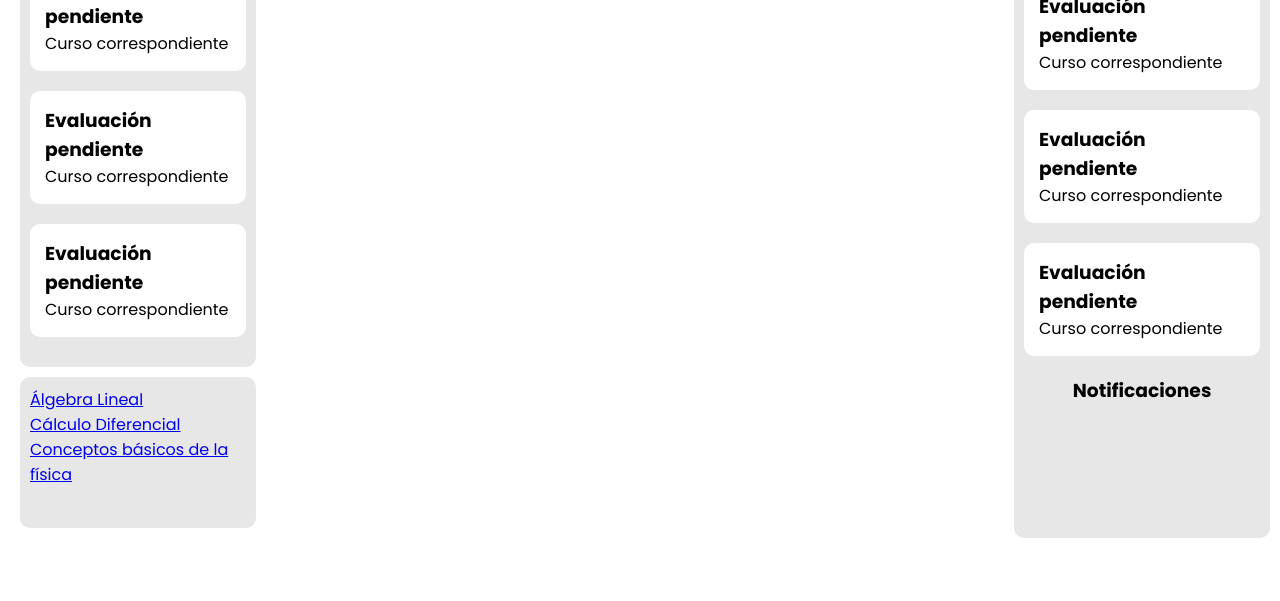
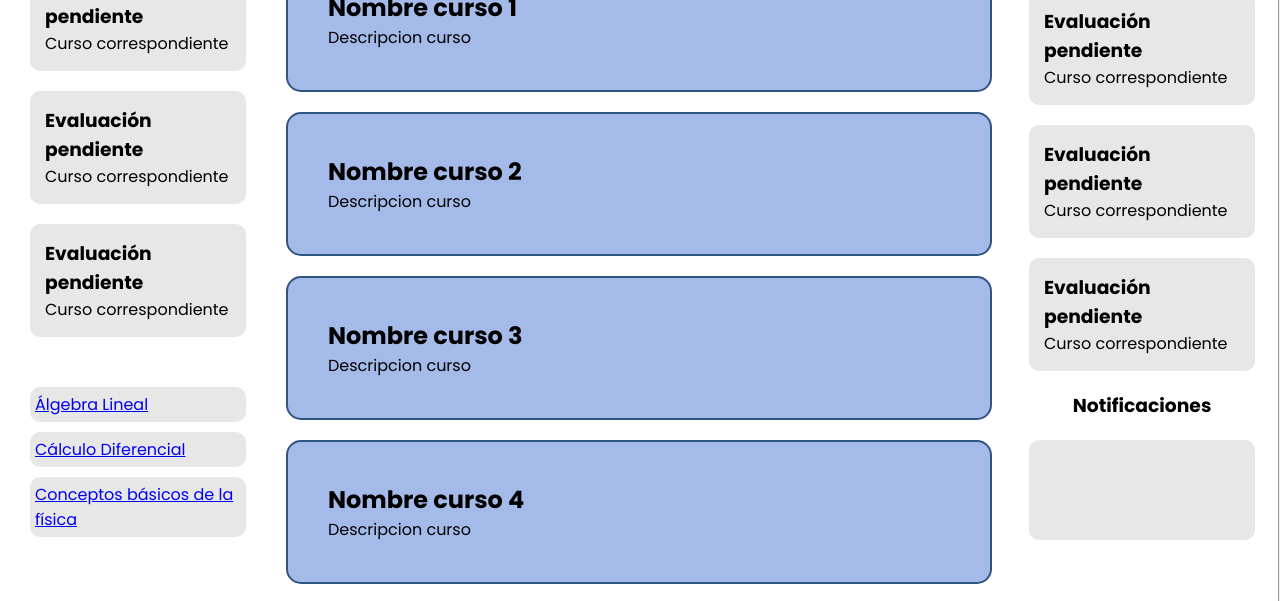
Before and after one commit to EduMirandaC/Educanexo, a plain HTML site: page Principal/principal.html in a window 1280 px wide. Shown: the part 152-753 px from the top of the page. Drawn offline with Linux system fonts and the light colour scheme.

Commit message:
cursos page

```diff
--- a/Principal/mainStyle.css
+++ b/Principal/mainStyle.css
@@ -1,120 +1,5 @@
 @import url('https://fonts.googleapis.com/css2?family=Poppins:wght@400;500;600;700;800&display=swap');
 
-/*
-body {
-    font-family: 'Poppins', sans-serif;
-    height: 145vh;
-    position: relative;
-}
-
-.container {
-    max-width: 1200px;
-    margin: 0 auto;
-}
-
-header {
-    width: 100%;
-    position: fixed;
-    top: 0;
-    left: 0;
-    display: flex;
-
-    align-items: center;
-    padding: 0 5%;
-    height: 100px;
-}
-
-.header h2 {
-    margin: 0;
-    margin-left: 10px;
-}
-
-.logo-container {
-    margin-right: 0px;
-}
-
-.logo {
-    height: 50px;
-}
-
-.header ul {
-    margin-left: 600px;
-}
-
-.menu {
-    display: flex;
-    justify-content: center;
-    align-items: center;
-}
-
-.item {
-    margin: 0 15px;
-    font-size: 18px;
-    font-weight: 600;
-    cursor: pointer;
-    color: #000000;
-}
-
-.item:hover {
-    color: #28b0e6;
-}
-
-#menu {
-    display: none;
-}
-
-.menu-icono {
-    width: 25px;
-}
-
-label {
-    cursor: pointer;
-    display: none;
-}
-
-.btn {
-    padding: 10px 24px;
-    border-radius: 30px;
-    background-color: #28b0e6;
-    color: #f2f2f2;
-    font-weight: 600;
-    cursor: pointer;
-}
-
-.btn:hover {
-    background-color: #228ab4;
-}
-
-@media(max-width:991px) {
-    .menu {
-        padding: 30px;
-        margin: 0;
-    }
-    label {
-        display: initial;
-    }
-    .menu {
-        position:absolute;
-        top: 100%;
-        left: 0;
-        right: 0;
-        background-color: #323337;
-        display: none;
-    }
-    .item {
-        margin: 0 0 20px 0;
-        width: 100%;
-    }
-    .btn {
-        width: 100px;
-    }
-    #menu:checked ~ .menu {
-        display: initial;
-    }
-}
-*/
-
-/* Reset de estilos para asegurar la consistencia en diferentes navegadores */
 * {
     margin: 0;
     padding: 0;
@@ -127,6 +12,7 @@ body {
     font-family: 'Poppins', sans-serif;
     position: relative;
     margin: 0;
+    display: flex;
 }
 
 /* Estilos del Header */
@@ -142,6 +28,16 @@ body {
     left: 0;
     height: 70px;
     z-index: 1000;
+}
+
+.header a{
+    text-decoration: none; /* Elimina el subrayado por defecto */
+    outline: none; /* Elimina el relieve azul al enfocar el enlace */
+    color: black;
+}
+
+.header a:hover {
+    text-decoration: underline; /* Agrega subrayado solo al pasar el ratón sobre el enlace */
 }
 
 .logo-container {
@@ -177,13 +73,11 @@ main {
     display: flex;
     justify-content: left; /* Centrar horizontalmente */
     align-items: flex-start; /* Alinear arriba verticalmente */
-    margin-top: 80px;
+    margin-top:90px;
     min-height: 100vh;
     margin-left: calc(20% + 20px);
-}
-
-/* Estilos del Contenedor Central */
-main {
+    margin-right: calc(20% + 20px);
+    margin-bottom: 50px;
     flex: 1;
     padding: 10px;
     background-color: white;
@@ -197,7 +91,6 @@ main {
     height: 75%;
     top: 70px;
     margin-left: 10px;
-    margin-top: 20px;
     position: fixed;
     display: flex;
     flex-direction: column;
@@ -214,44 +107,61 @@ main {
 
 .ev-pendientes {
     width: 100%;
-    background-color: #e8e7e7; /* Color para diferenciar de la barra derecha */
+    background-color: white; /* Color para diferenciar de la barra derecha */
     margin-bottom: 10px;
     border-radius: 10px;
 }
 
 .recomendaciones {
     width: 100%;
-    background-color: #e8e7e7; /* Otro color para diferenciar de la barra derecha */
+    background-color: white; /* Otro color para diferenciar de la barra derecha */
     border-radius: 10px;
+}
+
+.rec-recom ul li {
+    background-color: #e8e7e7; /* Color de fondo, ajusta según sea necesario */
+    padding: 5px; /* Espaciado interno, ajusta según sea necesario */
+    margin-bottom: 10px; /* Espaciado inferior entre los elementos */
+    border-radius: 10px; /* Bordes redondeados, ajusta según sea necesario */
 }
 
 .ev-p {
     margin-bottom: 20px;
-    background-color: #ffffff; /* Color gris para diferenciar los bloques en ev-p */
+    margin-top: 20px;
+    background-color: #e8e7e7; /* Color gris para diferenciar los bloques en ev-p */
     border-radius: 10px;
     padding: 15px;
     text-align: left;
+    cursor: pointer;
 }
 
 .barra-derecha {
     width: 20%;
     color: black;
-    padding: 10px;
-    margin-top: 20px;
+    padding: 15px;
     height: 75%;
-    top: 70px;
+    top: 80px;
     right: 10px; /* Ajusta la posición desde el lado derecho */
     position: fixed;
     display: flex;
     flex-direction: column;
     border-radius: 10px;
-    background-color: #e8e7e7; /* Ajusta el color de fondo según sea necesario */
+    background-color: white; /* Ajusta el color de fondo según sea necesario */
     text-align: center;
 }
 
-.anuncios-principales h2{
-    font-size: 10px;
+.anuncios-principales h3{
     margin-bottom: 20px;
+}
+
+.noti{
+    margin-bottom: 20px;
+    margin-top: 20px;
+    background-color: #e8e7e7; /* Color gris para diferenciar los bloques en ev-p */
+    border-radius: 10px;
+    padding: 50px;
+    text-align: left;
+    cursor: pointer;
 }
 
 /* Estilos del Footer */
@@ -265,6 +175,7 @@ main {
     display: flex;
     align-items: center;
     justify-content: space-between;
+    margin-top: 50px;
 }
 
 /* Estilos para la clase socials */
@@ -293,3 +204,22 @@ main {
 .link h3 {
     margin-right: 10px; /* Espaciado entre el ícono y el correo */
 }
+
+.cursos {
+    width: 100%; /* Ocupa el ancho completo del main */
+    display: flex;
+    flex-wrap: wrap; /* Permite que los divs curso se ubiquen en una nueva línea si no caben en el ancho disponible */
+    justify-content: space-between; /* Distribuye los divs curso en el espacio disponible */
+}
+
+/* Estilos de los Divs Curso */
+.curso {
+    width: 100%; /* Resta el margen de 20px para que cada div ocupe el 90% del main */
+    margin-bottom: 20px;
+    border-radius: 15px;
+    background-color: #a4bae9;
+    padding: 40px;
+    box-sizing: border-box;
+    cursor: pointer;
+    border: 2px solid #315481;
+}
--- a/Principal/principal.html
+++ b/Principal/principal.html
@@ -14,12 +14,12 @@
         <div class="logo-container">
             <img src="../images/Logo.png" class="logo" alt="">
         </div>
-        <h2>EducaNexo</h2>
+        <h2>Cursos</h2>
         <ul class="menu">
-            <li class="item">Recursos</li>
-            <li class="item">Horario</li>
-            <li class="item">Evaluaciones</li>
-            <li class="item">Calendario</li>
+            <li class="item"><a href="recursos.html">Recursos</a></li>
+            <li class="item"><a href="horario.html">Horario</a></li>
+            <li class="item"><a href="evaluaciones.html">Evaluaciones</a></li>
+            <li class="item"><a href="calendario.html">Calendario</a></li>
         </ul>
     </header>
 
@@ -69,11 +69,35 @@
         </div>
         <div class = "notificaciones-generales">
             <h3>Notificaciones</h3>
+            <div class="noti">
+
+            </div>
         </div>
     </div>
 
     <main>
-        <h1>Cursos</h1>
+        <div class="cursos">
+            <div class="curso">
+                <h2>Nombre curso 1</h2>
+                <p>Descripcion curso</p>
+            </div>
+            <div class="curso">
+                <h2>Nombre curso 2</h2>
+                <p>Descripcion curso</p>
+            </div>
+            <div class="curso">
+                <h2>Nombre curso 3</h2>
+                <p>Descripcion curso</p>
+            </div>
+            <div class="curso">
+                <h2>Nombre curso 4</h2>
+                <p>Descripcion curso</p>
+            </div>
+            <div class="curso">
+                <h2>Nombre curso 5</h2>
+                <p>Descripcion curso</p>
+            </div>
+        </div>
     </main>
 
     <hr>
```
